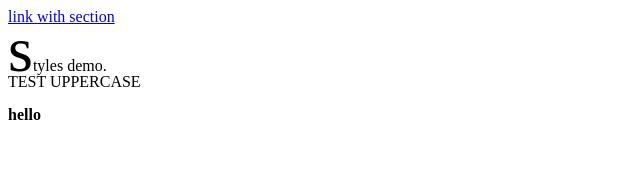
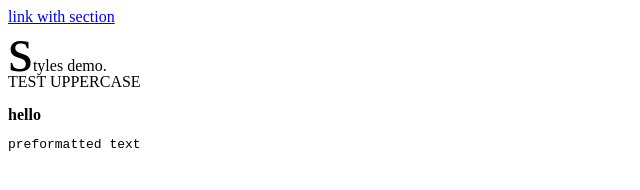
Before and after one commit to jabezinu/studyForExam0, a plain HTML site: page index.html in a window 1280 px wide. Shown: the whole page, without its empty margins (0-640 px from the left). Drawn offline with Linux system fonts and the light colour scheme.

Commit message:
keep going

```diff
--- a/index.html
+++ b/index.html
@@ -16,5 +16,6 @@
         <span>Test uppercase</span>
     </p>
     <b>hello</b>
+    <pre>preformatted text</pre>
 </body>
 </html>
```
